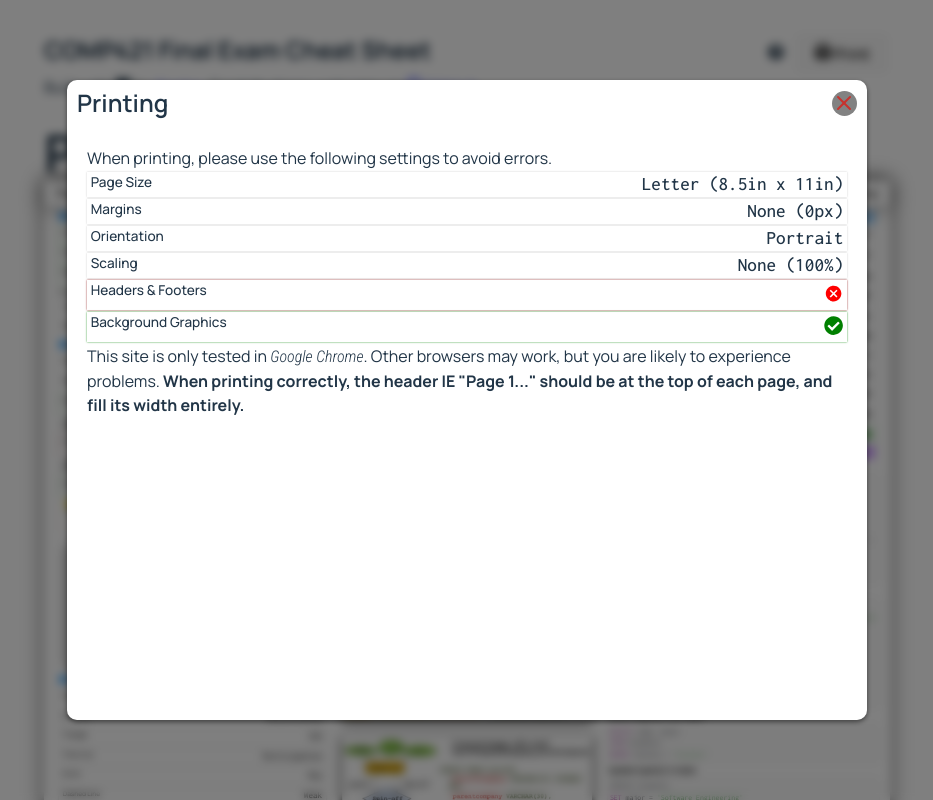
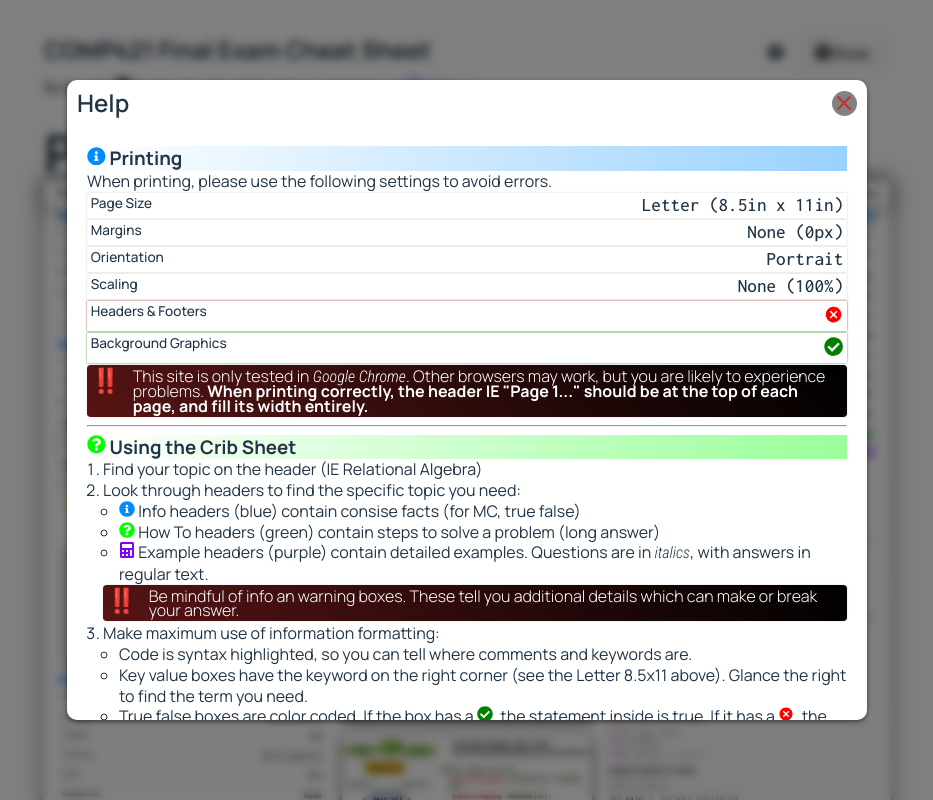
Before and after one commit to bengi-c/421_final_study_sheet, a React (Vite) app: page / in a window 1280 px wide. Both pictures are taken after a click on the icon 949 px from the left and 51 px from the top of the page. Shown: the top 800 px of the page, without its empty margins (173-1106 px from the left). Built offline with nearby package versions, Linux system fonts and the light colour scheme.

Commit message:
Explain formatting

```diff
--- a/src/App.tsx
+++ b/src/App.tsx
@@ -13,7 +13,7 @@ import {
 import { Footer, LeftRight } from "./components/Layout";
 import { SiOcaml } from "react-icons/si";
 import { Modal } from "./components/Modal";
-import { KeyValue, NoKey, YesKey } from "./components/KeyValue";
+import {Falsehood, KeyValue, NoKey, Sach, YesKey} from "./components/KeyValue";
 import { Page2 } from "./pages/Page2";
 import { TestPage } from "./pages/TestPage";
 import { Page3 } from "./pages/Page3";
@@ -22,6 +22,8 @@ import { Page5 } from "./pages/Page5";
 import { Page6 } from "./pages/Page6";
 import { Page7 } from "./pages/Page7";
 import { Page8 } from "./pages/Page8";
+import {Example, HowTo, HowToH3, Info, InfoH3} from "./components/QuickSymbols";
+import {InfoBox, WarningBox} from "./components/ThemedBoxes";
 
 function App() {
   const [showHelp, setShowHelp] = useState(false);
@@ -33,8 +35,10 @@ function App() {
           onClose={() => {
             setShowHelp(false);
           }}
-          title={"Printing"}
+          title={"Help"}
         >
+            <div style={{lineHeight: 1.3}}>
+            <InfoH3>Printing</InfoH3>
           <p>
             When printing, please use the following settings to avoid errors.
           </p>
@@ -50,6 +54,7 @@ function App() {
           </KeyValue>
           <NoKey key={"Headers and Footers"}>Headers & Footers</NoKey>
           <YesKey key={"Background Graphics"}>Background Graphics</YesKey>
+            <WarningBox>
           <p>
             This site is only tested in <i>Google Chrome</i>. Other browsers may
             work, but you are likely to experience problems.{" "}
@@ -58,6 +63,39 @@ function App() {
               the top of each page, and fill its width entirely.
             </strong>
           </p>
+            </WarningBox>
+            <hr/>
+            <HowToH3>Using the Crib Sheet</HowToH3>
+            <ol>
+                <li>Find your topic on the header (IE Relational Algebra)</li>
+                <li>Look through headers to find the specific topic you need: <ul>
+                    <li><Info/> Info headers (blue) contain consise facts (for MC, true false)</li>
+                    <li><HowTo/> How To headers (green) contain steps to solve a problem (long answer)</li>
+                    <li><Example></Example> Example headers (purple) contain detailed examples. Questions are in <i>italics</i>, with answers in regular text.
+                    </li>
+                </ul></li>
+                <WarningBox>
+                    Be mindful of info an warning boxes. These tell you additional details which can make or break your answer.
+                </WarningBox>
+                <li>Make maximum use of information formatting: <ul>
+                    <li>
+                        Code is syntax highlighted, so you can tell where comments and keywords are.
+                    </li>
+                    <li>
+                        Key value boxes have the keyword on the right corner (see the Letter 8.5x11 above). Glance the right to find the term you need.
+                    </li>
+                    <li>
+                        True false boxes are color coded. If the box has a <Sach/>, the statement inside is true. If it has a <Falsehood/>, the statement is false.
+                    </li>
+
+                </ul></li>
+            </ol>
+
+            <InfoBox style={{background: "rgba(130,130,130,0.3)"}}>
+                <p><h4>On Info Boxes</h4>
+                    Info boxes look like this. They are either 1-2 lines or have a header describing what they're about. They provide more details on specific topics which may or may not come up on an exam. If they do come up, look for an info box near the topic you're looking for. <i>Key details are italicized</i>
+                </p>
+            </InfoBox></div>
         </Modal>
       )}
       <LeftRight className={"no-print"}>
```
